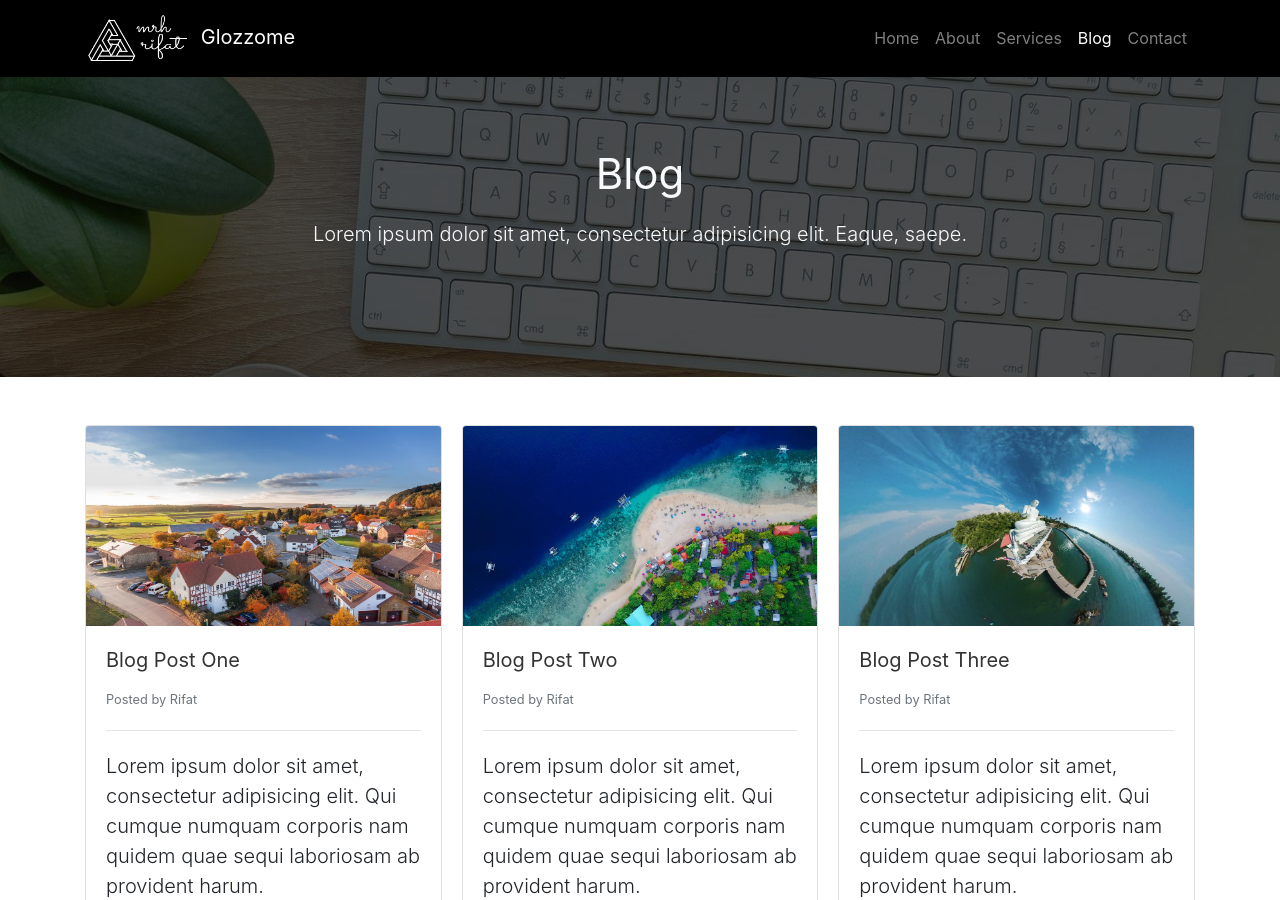
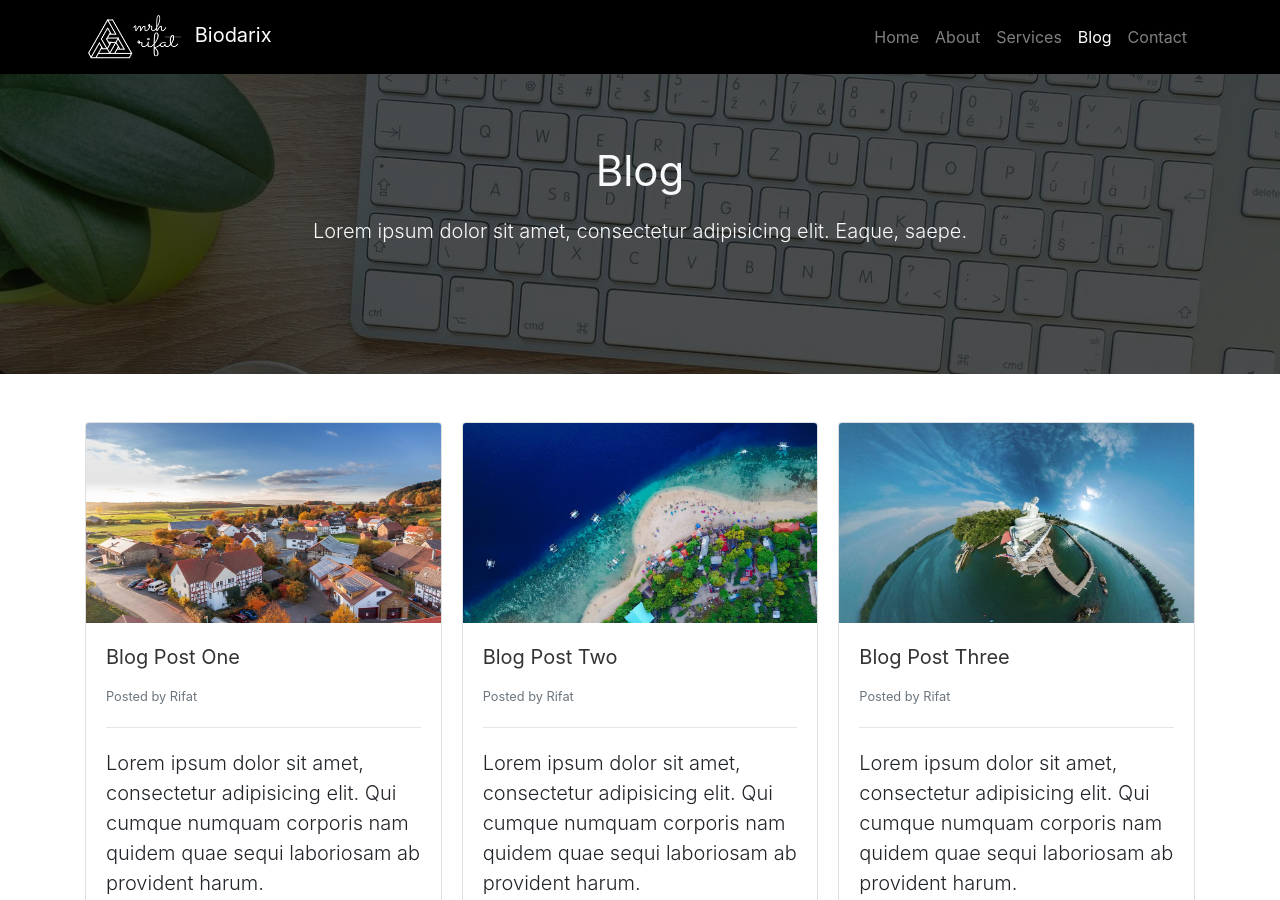
Before and after one commit to Biodarix/biodarix.github.io, a Jekyll site: the page blog.html, which Jekyll copies as it is, in a window 1280 px wide and 900 px high. Built offline with Jekyll 4.4.1, drawn with Linux system fonts in a browser that asks for light colours.

Commit message:
Update blog.html

```diff
--- a/blog.html
+++ b/blog.html
@@ -18,7 +18,7 @@
 		<div class="container">
 			<a href="index.html" class="navbar-brand">
 				<img src="img/logo1.png" class="img-fluid p-0" style="width: 35%; filter: brightness(0) invert(1);">
-				<div class="ml-2 p-0 d-inline webT">Glozzome</div>
+				<div class="ml-2 p-0 d-inline webT">Biodarix</div>
 			</a>
 			<button class="navbar-toggler navbar-toggler-right" data-toggle="collapse" data-target="#navBar">
 				<span class="navbar-toggler-icon"></span>
```
